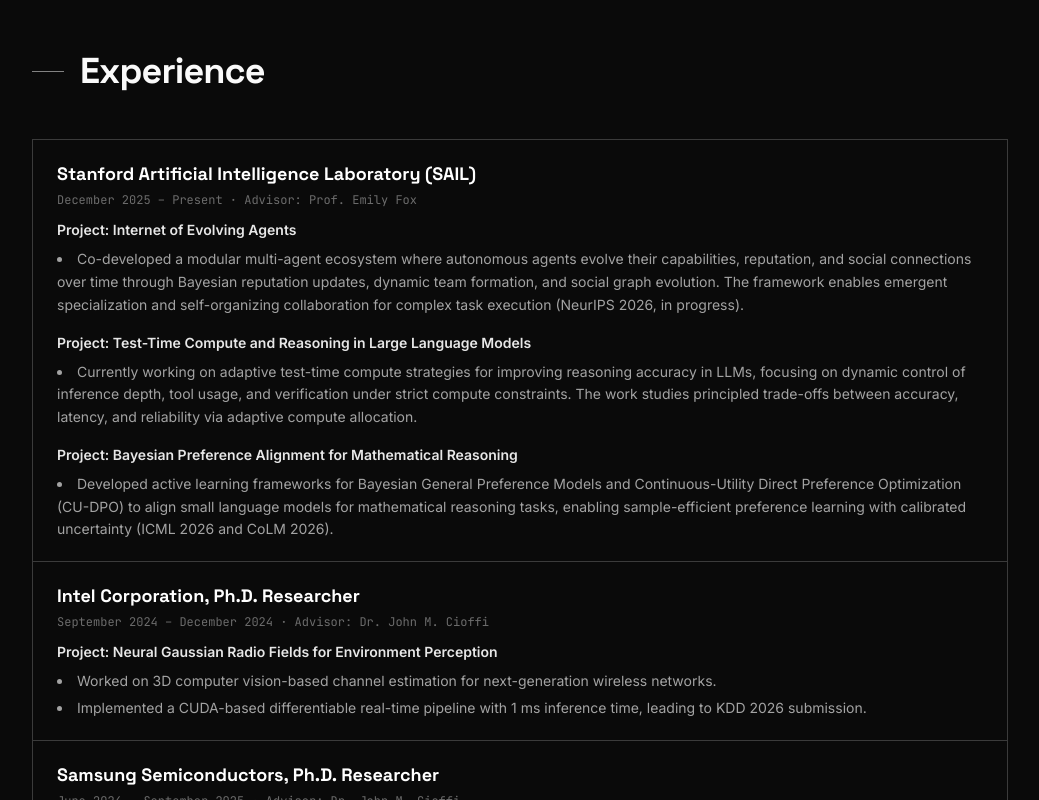
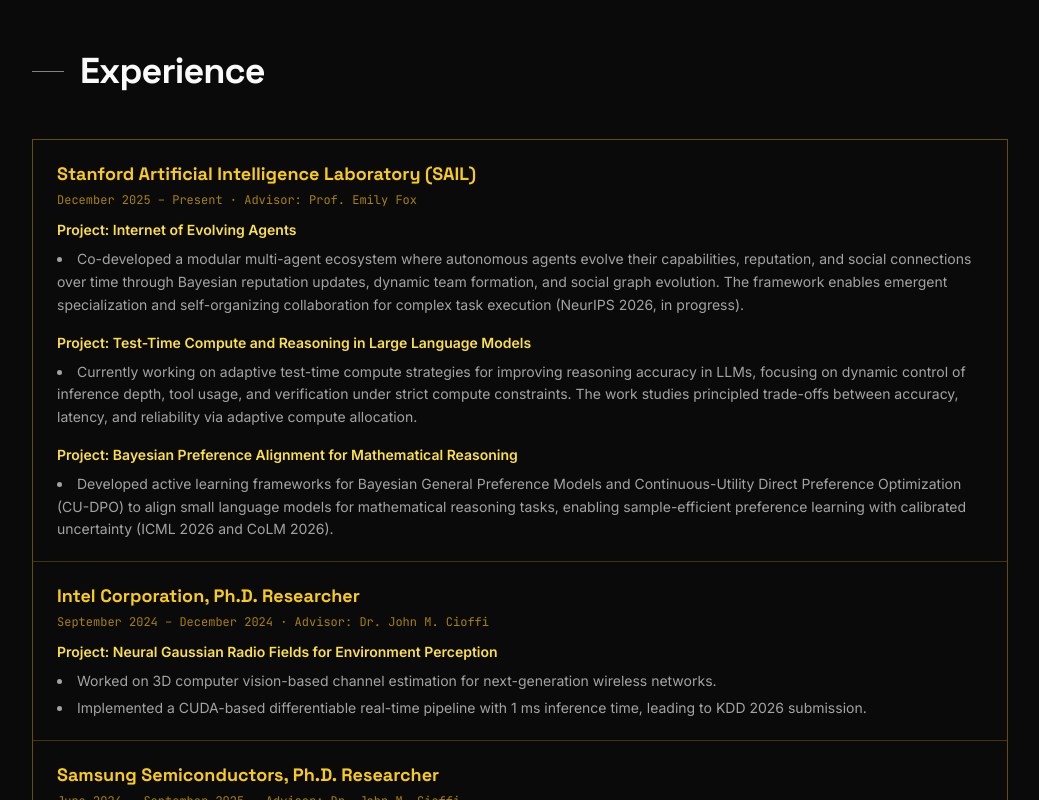
Before and after one commit to ahmd-mohsin/ahmd-mohsin.github.io, a Next.js app: page / in a window 1280 px wide. Shown: the part 2160-2960 px from the top of the page, without its empty margins (120-1159 px from the left). Built offline with nearby package versions, Linux system fonts and the light colour scheme.

Commit message:
[minor] changed the experience section

```diff
--- a/src/components/ExperienceSection.tsx
+++ b/src/components/ExperienceSection.tsx
@@ -66,25 +66,28 @@
         viewport={{ once: true }}
         transition={{ duration: 0.4 }}
       >
-        <div className="border border-white/20">
+        <div className="overflow-hidden rounded-2xl border border-yellow-500/40">
           {experiences.map((exp, i) => (
             <div
               key={i}
-              className="px-6 py-5 border-b border-white/20 last:border-b-0"
+              className="border-b border-yellow-500/25 px-6 py-5 last:border-b-0"
               data-testid={`row-experience-${i}`}
             >
-              <p className="font-display font-bold text-md md:text-lg text-white mb-1">
+              <p className="mb-1 font-display text-base font-bold text-yellow-400 md:text-lg">
                 {exp.org}
               </p>
-              <span className="text-xs font-mono text-white/40 block mb-3">
+
+              <span className="mb-3 block text-xs font-mono text-yellow-500/70">
                 {exp.dateRange} · Advisor: {exp.advisor}
               </span>
+
               {exp.projects.map((project, j) => (
                 <div key={j} className="mb-4 last:mb-0">
-                  <p className="font-semibold text-sm text-white/90 mb-2">
+                  <p className="mb-2 text-sm font-semibold text-yellow-300">
                     Project: {project.name}
                   </p>
-                  <ul className="list-disc list-inside text-sm text-muted-foreground leading-relaxed space-y-1">
+
+                  <ul className="list-disc list-inside space-y-1 text-sm leading-relaxed text-muted-foreground">
                     {project.bullets.map((bullet, k) => (
                       <li key={k}>{bullet}</li>
                     ))}
```
